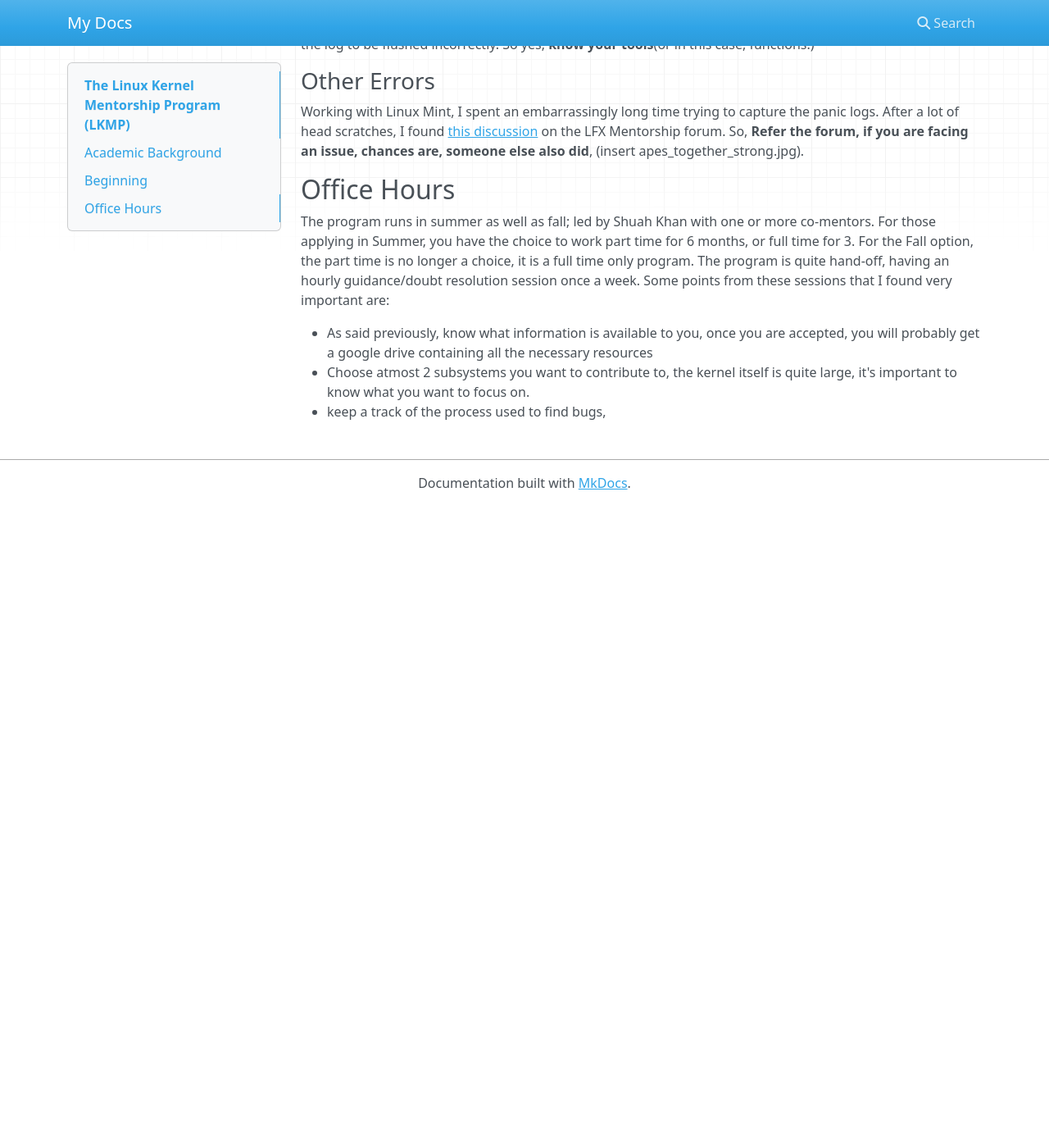
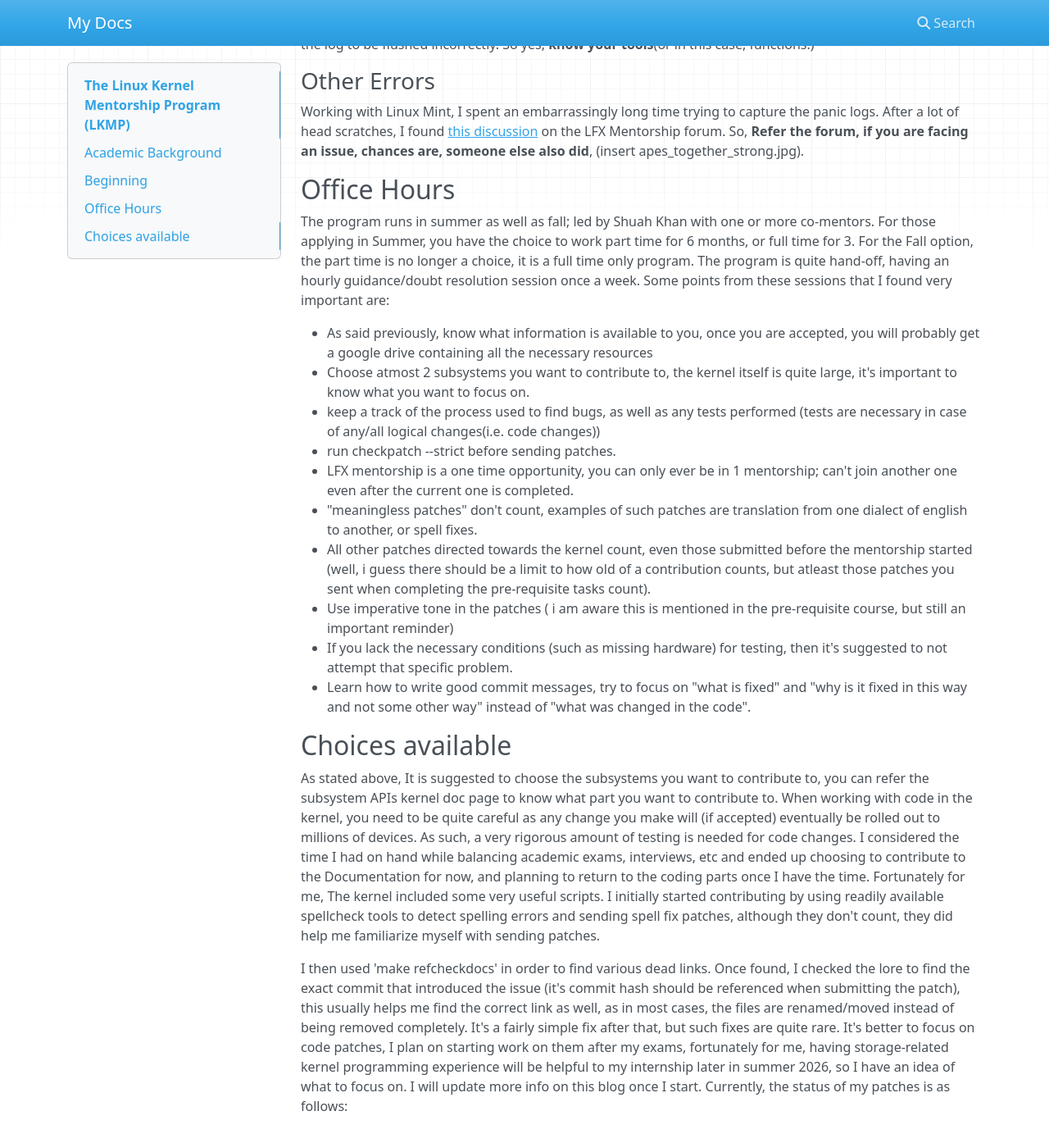
Before and after one commit to Soham-Metha/blog, an MkDocs documentation site: the page built from docs/index.md, in a window 1280 px wide and 1400 px high, scrolled down 1600 px. Shown: the top 1394 px of the window at 82% size. Built offline with MkDocs 1.6.1, drawn with Linux system fonts in a browser that asks for light colours; nearby versions of some CDN libraries; before the commit the page ends 2217 px from its top, so only the background shows below that.

Commit message:
02/01/2026 : 04:04:13

```diff
--- a/docs/index.md
+++ b/docs/index.md
@@ -39,4 +39,17 @@ Working with Linux Mint, I spent an embarrassingly long time trying to capture t
 
 - As said previously, know what information is available to you, once you are accepted, you will probably get a google drive containing all the necessary resources
 - Choose atmost 2 subsystems you want to contribute to, the kernel itself is quite large, it's important to know what you want to focus on.
-- keep a track of the process used to find bugs,
+- keep a track of the process used to find bugs, as well as any tests performed (tests are necessary in case of any/all logical changes(i.e. code changes))
+- run checkpatch --strict before sending patches.
+- LFX mentorship is a one time opportunity, you can only ever be in 1 mentorship; can't join another one even after the current one is completed.
+- "meaningless patches" don't count, examples of such patches are translation from one dialect of english to another, or spell fixes.
+- All other patches directed towards the kernel count, even those submitted before the mentorship started (well, i guess there should be a limit to how old of a contribution counts, but atleast those patches you sent when completing the pre-requisite tasks count).
+- Use imperative tone in the patches ( i am aware this is mentioned in the pre-requisite course, but still an important reminder)
+- If you lack the necessary conditions (such as missing hardware) for testing, then it's suggested to not attempt that specific problem.
+- Learn how to write good commit messages, try to focus on "what is fixed" and "why is it fixed in this way and not some other way" instead of "what was changed in the code".
+
+## Choices available
+
+ As stated above, It is suggested to choose the subsystems you want to contribute to, you can refer the subsystem APIs kernel doc page to know what part you want to contribute to. When working with code in the kernel, you need to be quite careful as any change you make will (if accepted) eventually be rolled out to millions of devices. As such, a very rigorous amount of testing is needed for code changes. I considered the time I had on hand while balancing academic exams, interviews, etc and ended up choosing to contribute to the Documentation for now, and planning to return to the coding parts once I have the time. Fortunately for me, The kernel included some very useful scripts. I initially started contributing by using readily available spellcheck tools to detect spelling errors and sending spell fix patches, although they don't count, they did help me familiarize myself with sending patches.
+
+ I then used 'make refcheckdocs' in order to find various dead links. Once found, I checked the lore to find the exact commit that introduced the issue (it's commit hash should be referenced when submitting the patch), this usually helps me find the correct link as well, as in most cases, the files are renamed/moved instead of being removed completely. It's a fairly simple fix after that, but such fixes are quite rare. It's better to focus on code patches, I plan on starting work on them after my exams, fortunately for me, having storage-related kernel programming experience will be helpful to my internship later in summer 2026, so I have an idea of what to focus on. I will update more info on this blog once I start. Currently, the status of my patches is as follows:
```
